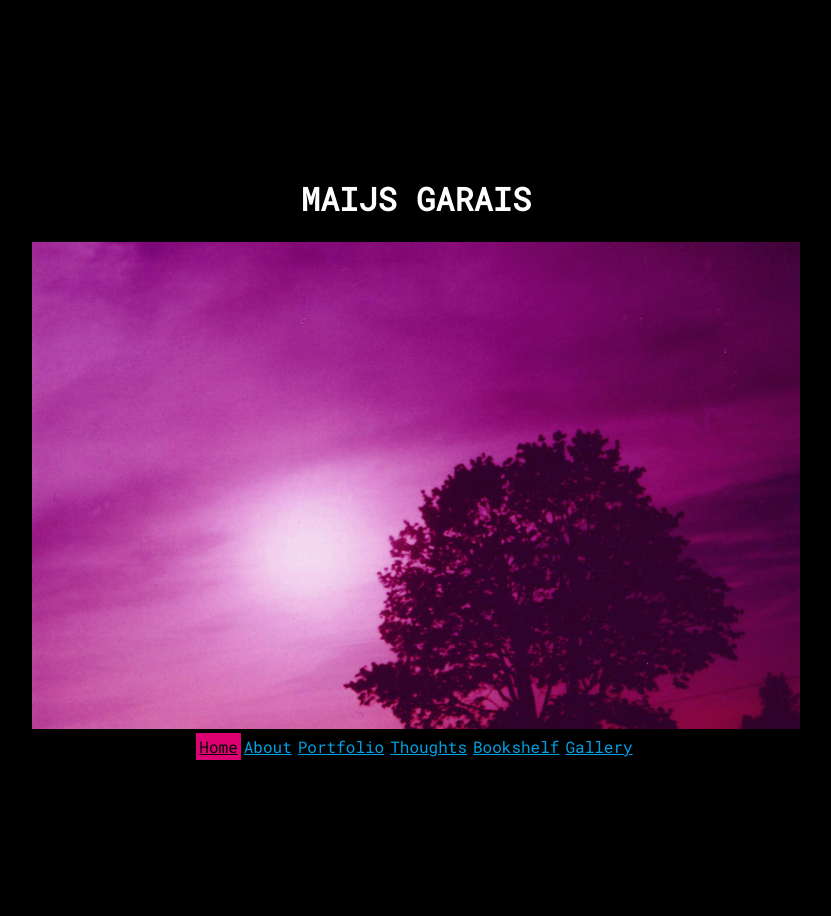
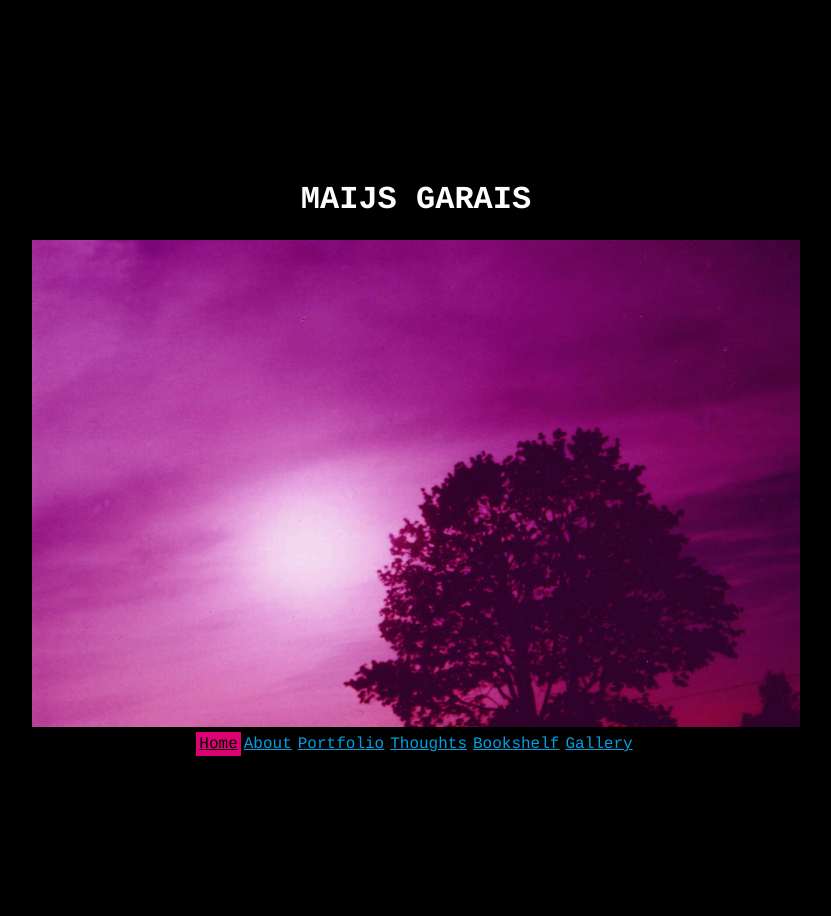
Before and after one commit to mai-soup/mai-soup.github.io, a Jekyll site: the page built from index.html, in a window 1280 px wide. Shown: the whole page, without its empty margins (224-1055 px from the left). Built offline with Jekyll 4.4.1, drawn with Linux system fonts in a browser that asks for light colours; a style sheet for code colours, icons or effects is not loaded.

Commit message:
switch fonts api from google to coollabs

```diff
--- a/_sass/main.scss
+++ b/_sass/main.scss
@@ -1,4 +1,4 @@
-@import url("https://fonts.googleapis.com/css2?family=Roboto&family=Roboto+Mono&display=swap");
+@import url("https://api.fonts.coollabs.io/css2?family=Roboto+Mono&display=swap");
 
 $color-bg: #000;
 $color-text: #fff;
```
Also changed, not shown: 3 other files.
